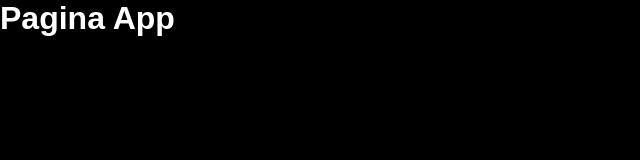
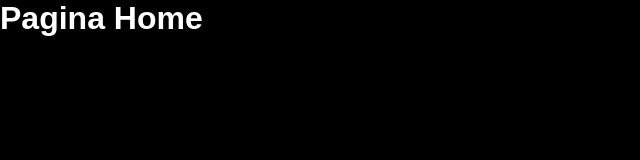
Before and after one commit to afkpuma/react-fire-base, a React (Create React App) app: page / in a window 1280 px wide. Shown: the top 160 px of the page, without its empty margins (0-640 px from the left). Built offline with nearby package versions, Linux system fonts and the light colour scheme.

Commit message:
Arquivo Principal

```diff
--- a/src/App.js
+++ b/src/App.js
@@ -1,7 +1,11 @@
+// configurando as rotas no App.js
+import { BrowserRouter } from 'react-router-dom'
+//Pegando a rota do folder Routes
+import RoutesApp  from './routes'
 export default function App(){
   return(
-    <div>
-      <h1>Pagina App</h1>
-    </div>
+    <BrowserRouter>
+    <RoutesApp/>
+    </BrowserRouter>
   )
 }
```
